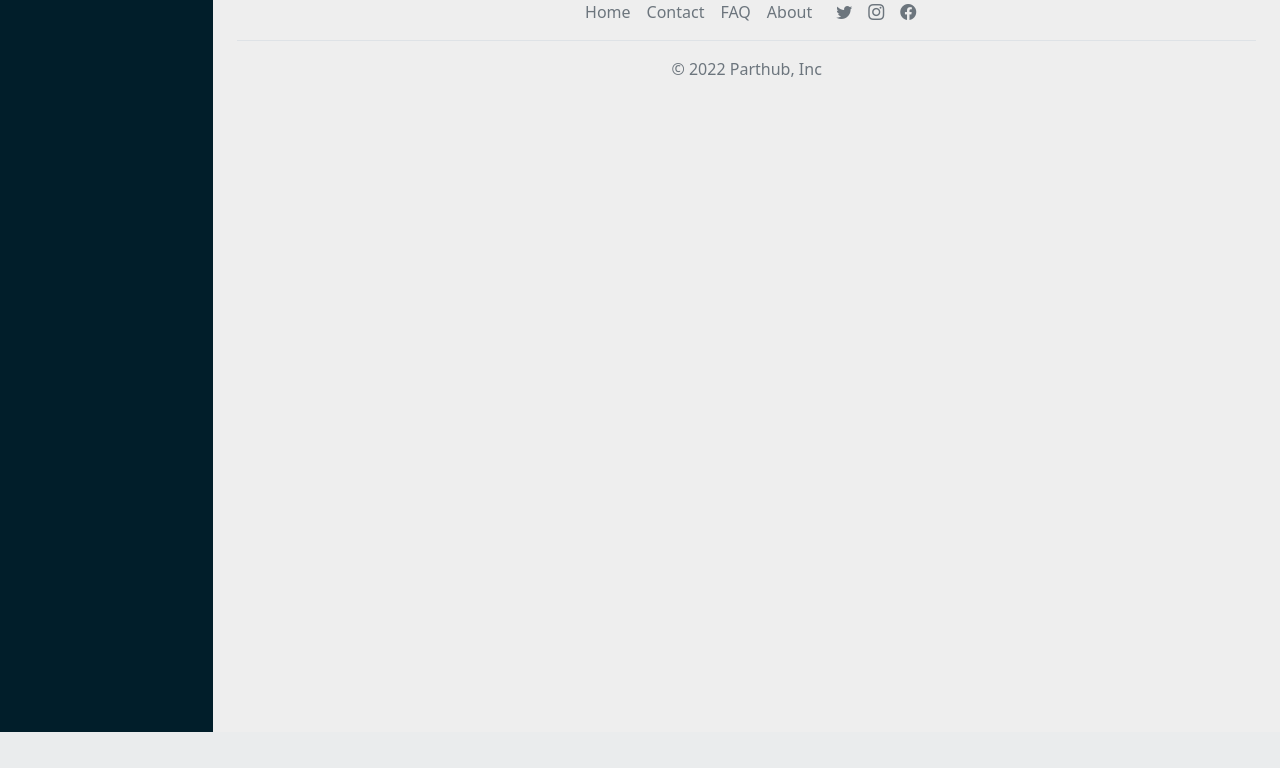
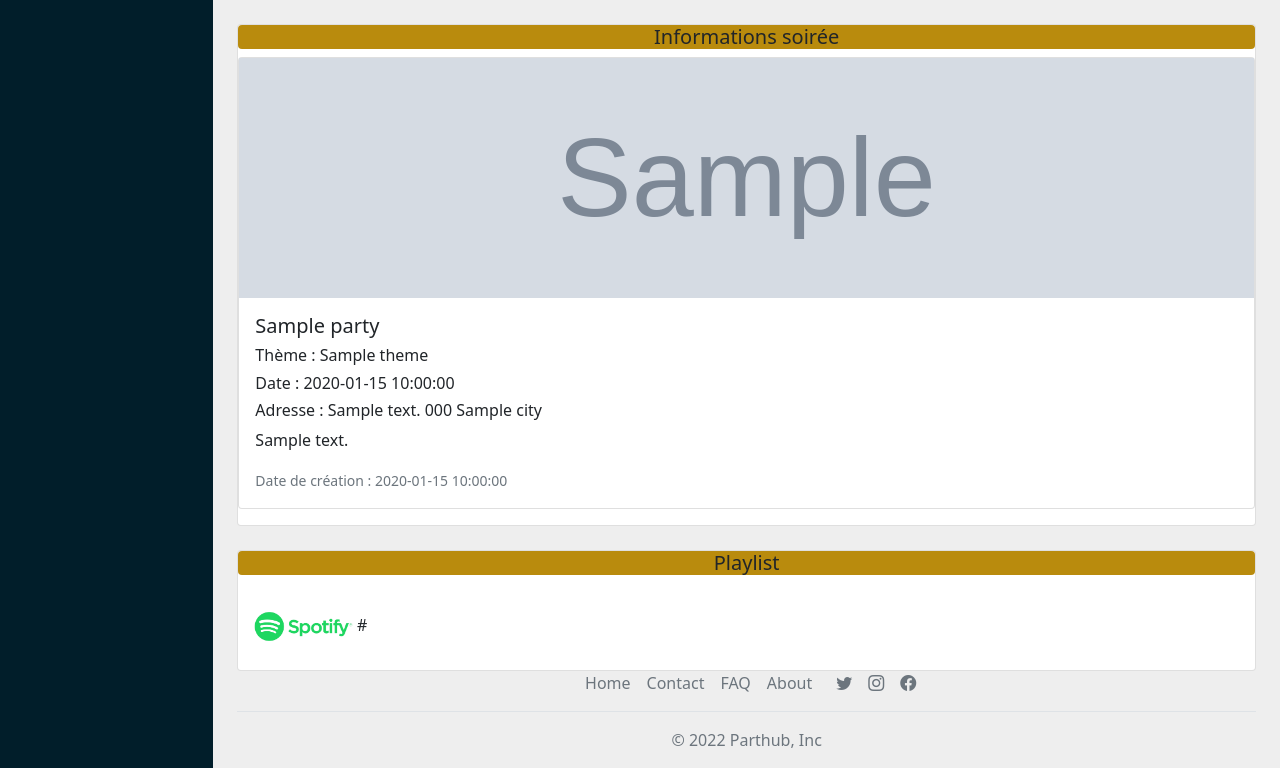
Before and after one commit to Arnaud-BERTRAND33/PartHub, a PHP site: template src/View/PartyView/partyView.html.twig in a window 1280 px wide. Shown: the part 68-836 px from the top of the page. Before the commit the page ends 800 px from the top, so only its background shows below. Run offline with PHP 8.4, Linux system fonts and the light colour scheme; the template is opened without the code that fills it: most values are stand-ins (such as "Sample title", 1, 10 or a date in 2020); grey boxes marked "Sample" are stand-in pictures; some libraries are stand-ins or nearby versions.

Commit message:
partyview

```diff
--- a/src/View/PartyView/partyView.html.twig
+++ b/src/View/PartyView/partyView.html.twig
@@ -1,5 +1,32 @@
 {% extends 'layout.html.twig' %}
 
+{% block title %}PartHub - View Party{% endblock %}
+
 {% block content %}
+        <div class="card mt-4 col-lg-12">
+            <h5 class="bg-orange text-center rounded">Informations soirée</h5>
+            <div class="card mb-3">
+                <img src="/uploads/{{ party.picture }}" class="bg-image" style="background-size: cover; height: 15em">
+                <div class="card-body">
+                    <h5 class="card-title">{{ party.title }}</h5>
+                    <h6>Thème : {{ party.theme }}</h6>
+                    <h6>Date : {{ party.date }}</h6>
+                    <h6>Adresse : {{ party.address }} {{ party.zip }} {{ party.city }}</h6>
+                    <p class="card-text">{{ party.description }}</p>
+                    <p class="card-text"><small class="text-muted">Date de création : {{ party.creation_date }}</small></p>
+                </div>
+            </div>
+        </div>
 
+        <div class="card mt-4 col-lg-12">
+            <h5 class="bg-orange text-center rounded">Playlist</h5>
+            <div class="card-body">
+                    <img src="/assets/images/spotify.png" class="img-fluid text-center" alt="Responsive image" width="10%"> <a>{{ party.playlist_url }}</a>
+                    {% if party.user_id == user.id  %}
+                        <div class="d-flex justify-content-end">
+                            <a class="btn btn-outline-success" role="button" href="/party/dashboard?party_id={{ party.id }}">Modifier soirée</a>
+                        </div>
+                    {% endif %}
+                </div>
+            </div>
 {% endblock %}
--- a/src/View/layout.html.twig
+++ b/src/View/layout.html.twig
@@ -33,7 +33,7 @@
 
             <div class="flex-shrink-0 dropdown">
                 <a href="#" class="d-block text-decoration-none dropdown-toggle link-light" id="dropdownUser2" data-bs-toggle="dropdown" aria-expanded="false">
-                    <img src="/upload/{{ user.picture }}" alt="Avatar" width="32" height="32" class="rounded-circle"> {{ user.firstname}}
+                    <img src="/uploads/{{ user.picture }}" alt="Avatar" width="32" height="32" class="rounded-circle"> {{ user.firstname}}
                 </a>
                 <ul class="dropdown-menu text-small shadow" aria-labelledby="dropdownUser2" style="">
                     <li><a class="dropdown-item" href="/party/add">Nouvelle soirée...</a></li>
```
Also changed, not shown: src/Controller/PartyController.php (+13 -1 lines), public/upload/avatar.jpg (deleted), public/upload/default.jpg (deleted).
